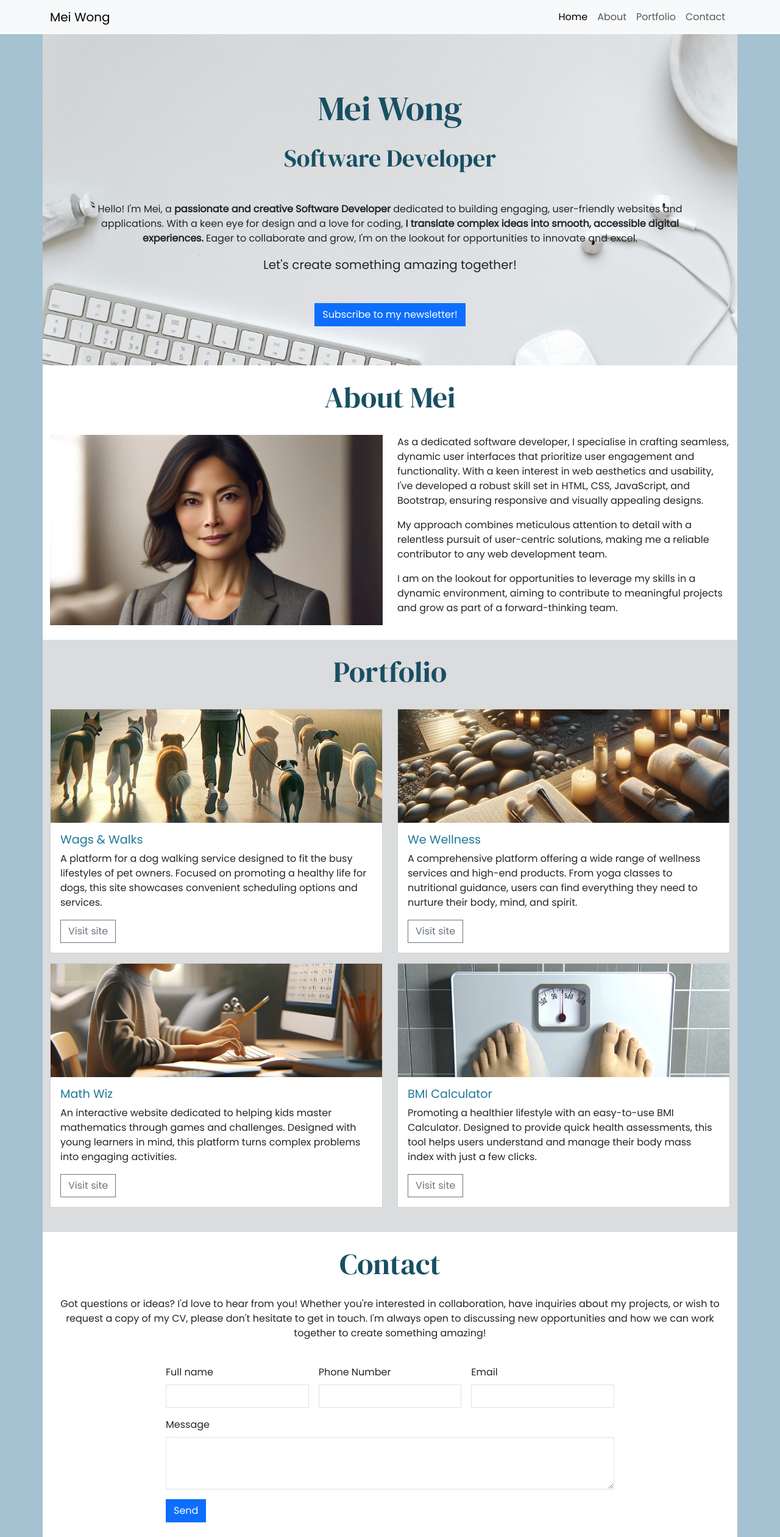
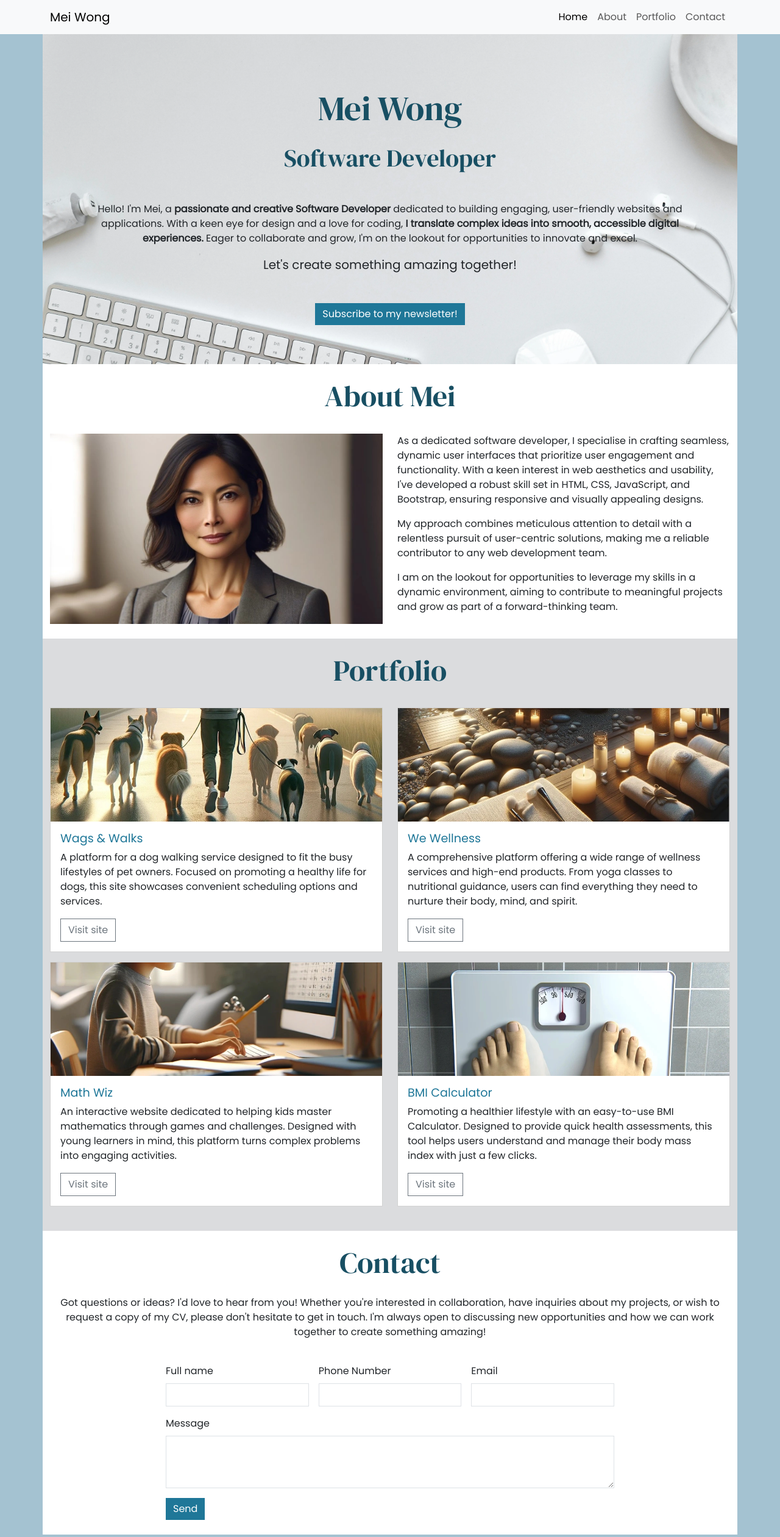
Before and after one commit to jamesfowler-dev/intro-to-bootstrap, a plain HTML site: page index.html in a window 1280 px wide. Shown: the whole page at 61% size. Drawn offline with nearby package versions, Linux system fonts and the light colour scheme.

Commit message:
add new color for buttons

```diff
--- a/assets/css/style.css
+++ b/assets/css/style.css
@@ -23,6 +23,17 @@ h2 {
 .sharp-corners,
 .sharp-corners * {
     border-radius: 0;
+}
+
+/* Buttons  */
+.button-col {
+    background-color: #1f7798;
+    border: #1f7798;
+}
+
+.button-col:hover {
+    background-color: #1d6d8a;
+    border: #1d6d8a;
 }
 
 /* About section */
--- a/index.html
+++ b/index.html
@@ -65,7 +65,7 @@
                 <p class="lead mb-5">Let's create something amazing together!</p>
 
                 <!-- Button trigger modal -->
-                <button type="button" class="btn btn-primary sharp-corners" data-bs-toggle="modal"
+                <button type="button" class="btn btn-primary sharp-corners button-col" data-bs-toggle="modal"
                     data-bs-target="#exampleModal">
                     Subscribe to my newsletter!
                 </button>
@@ -214,7 +214,7 @@
                             <textarea class="form-control" id="message" rows="3"></textarea>
                         </div>
                         <div class="col-12">
-                            <button type="submit" class="btn btn-primary">Send</button>
+                            <button type="submit" class="btn btn-primary button-col">Send</button>
                         </div>
                     </form>
                 </div>
@@ -247,7 +247,7 @@
                                     aria-describedby="email">
                             </div>
                             <div class="col-12 mb-4">
-                                <button type="submit" class="btn btn-primary">Sign up!</button>
+                                <button type="submit" class="btn btn-primary button-col">Sign up!</button>
                             </div>
                         </form>
                     </div>
```
